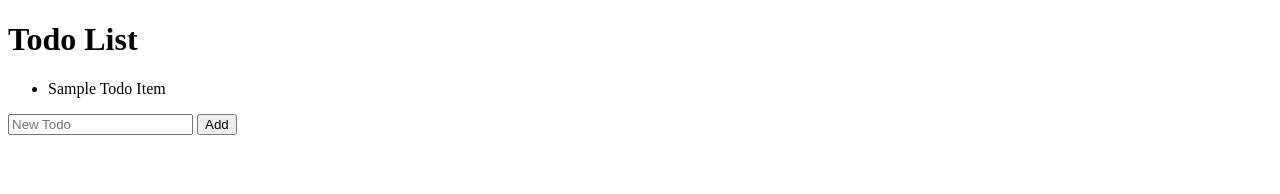
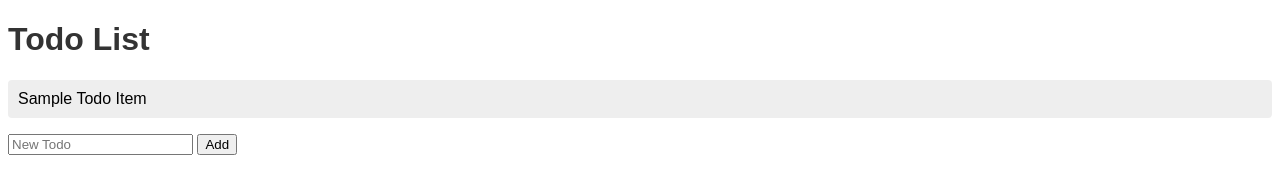
Before and after one commit to ashish6919134678/todo-list2, a plain HTML site: page index.html in a window 1280 px wide. Drawn offline with Linux system fonts and the light colour scheme.

Commit message:
Add CSS styling to Todo list2

```diff
--- a/index.html
+++ b/index.html
@@ -5,6 +5,7 @@
   </head>
   <body>
     <h1>Todo List</h1>
+    <link rel="stylesheet" href="style.css" />
     <ul id="todo-list">
       <li>Sample Todo Item</li>
     </ul>
--- /dev/null
+++ b/style.css
@@ -0,0 +1,16 @@
+body {
+  font-family: Arial, sans-serif;
+}
+h1 {
+  color: #333;
+}
+ul {
+  list-style-type: none;
+  padding: 0;
+}
+li {
+  background: #eee;
+  margin: 5px 0;
+  padding: 10px;
+  border-radius: 4px;
+}
```
